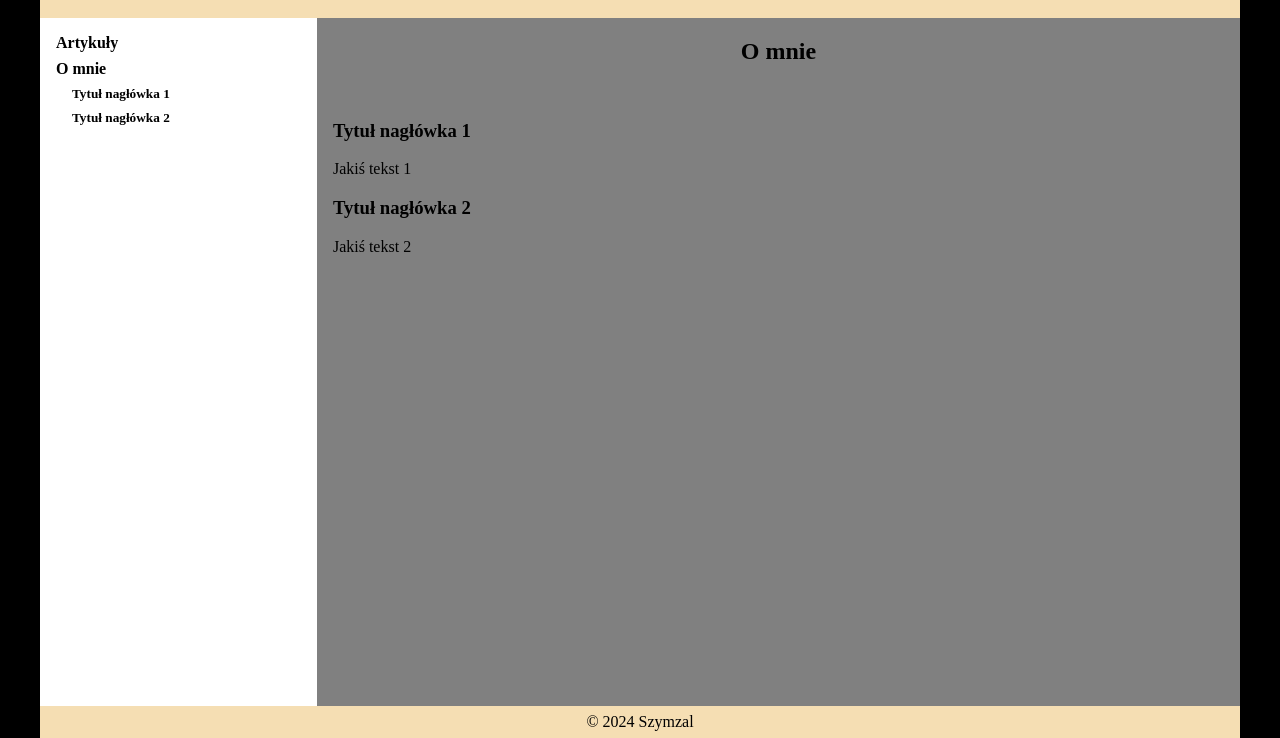
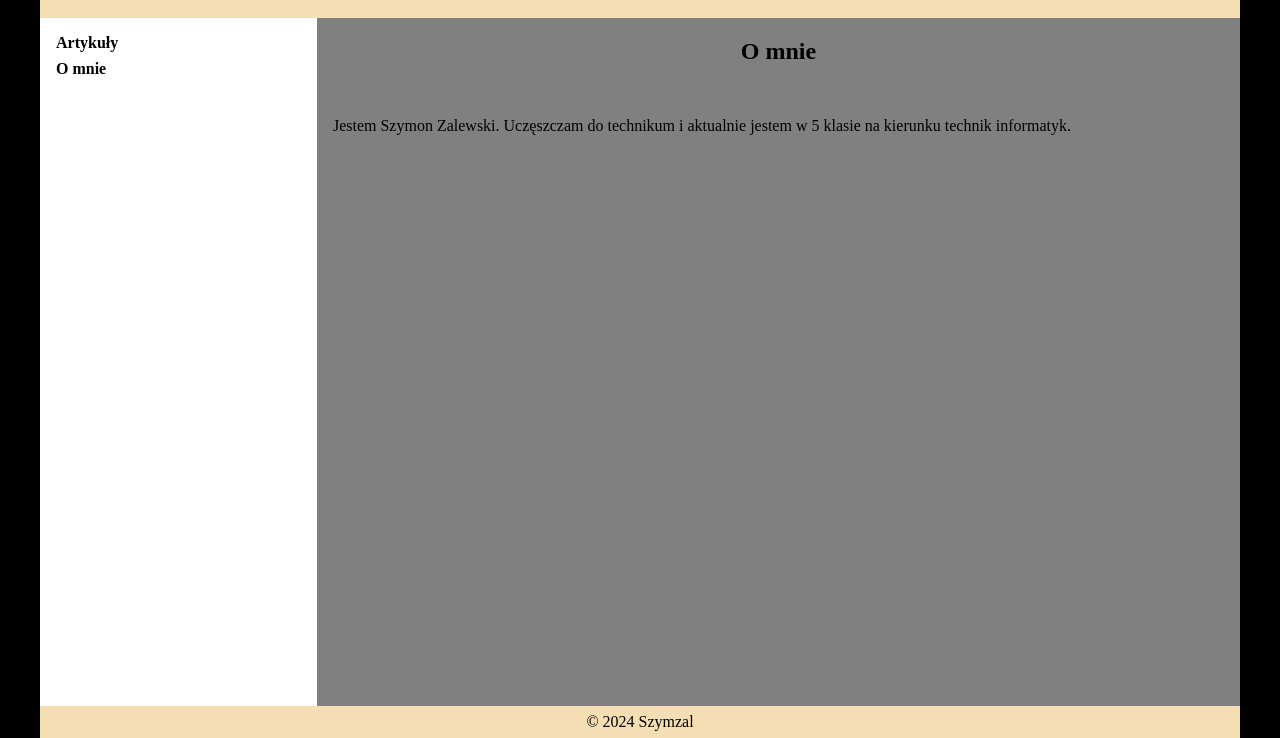
Before and after one commit to 4TiZalewski/blog, a plain HTML site: page about.html in a window 1280 px wide. Shown: the part 62-800 px from the top of the page. Drawn offline with Linux system fonts and the light colour scheme.

Commit message:
Update about page

```diff
--- a/about.html
+++ b/about.html
@@ -15,13 +15,7 @@
     <main>
       <h2>O mnie</h2>
       <article>
-        <h3 id="n1">Tytuł nagłówka 1</h3>
-        <p>
-          Jakiś tekst 1
-        </p>
-        <h3 id="n2">Tytuł nagłówka 2</h3>
-        <p>
-          Jakiś tekst 2
+        <p>Jestem Szymon Zalewski. Uczęszczam do technikum i aktualnie jestem w 5 klasie na kierunku technik informatyk.
         </p>
       </article>
     </main>
@@ -36,18 +30,6 @@
           <a href="about.html">
             <h4>O mnie</h4>
           </a>
-          <ul>
-            <li>
-              <a href="#n1">
-                <h5>Tytuł nagłówka 1</h5>
-              </a>
-            </li>
-            <li>
-              <a href="#n2">
-                <h5>Tytuł nagłówka 2</h5>
-              </a>
-            </li>
-          </ul>
         </li>
       </ul>
     </aside>
```
